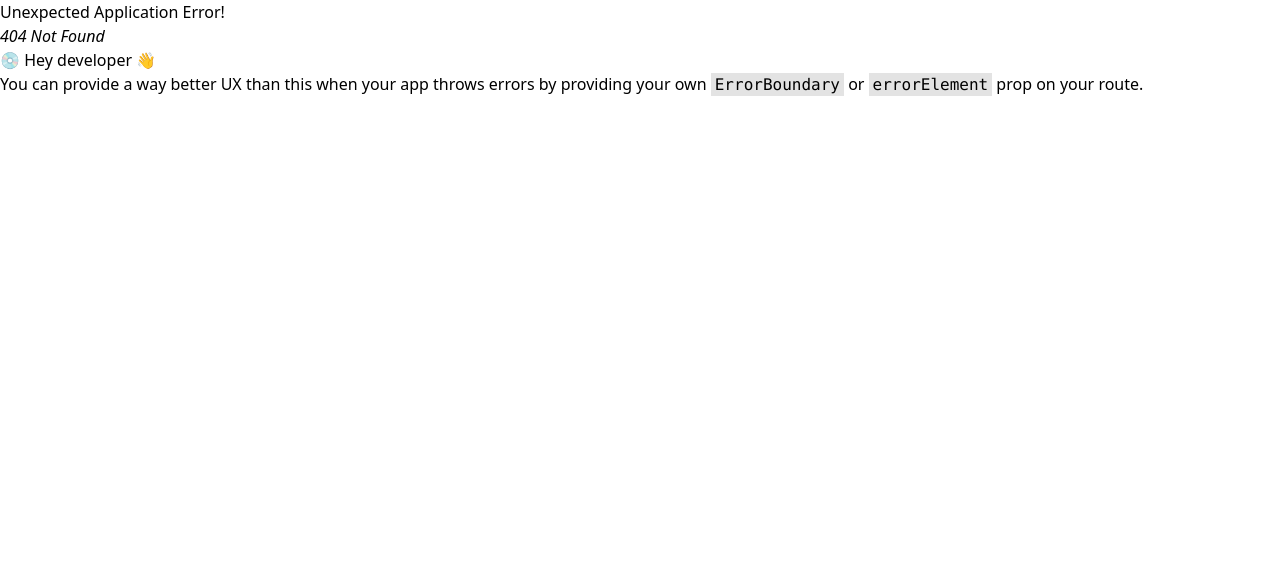
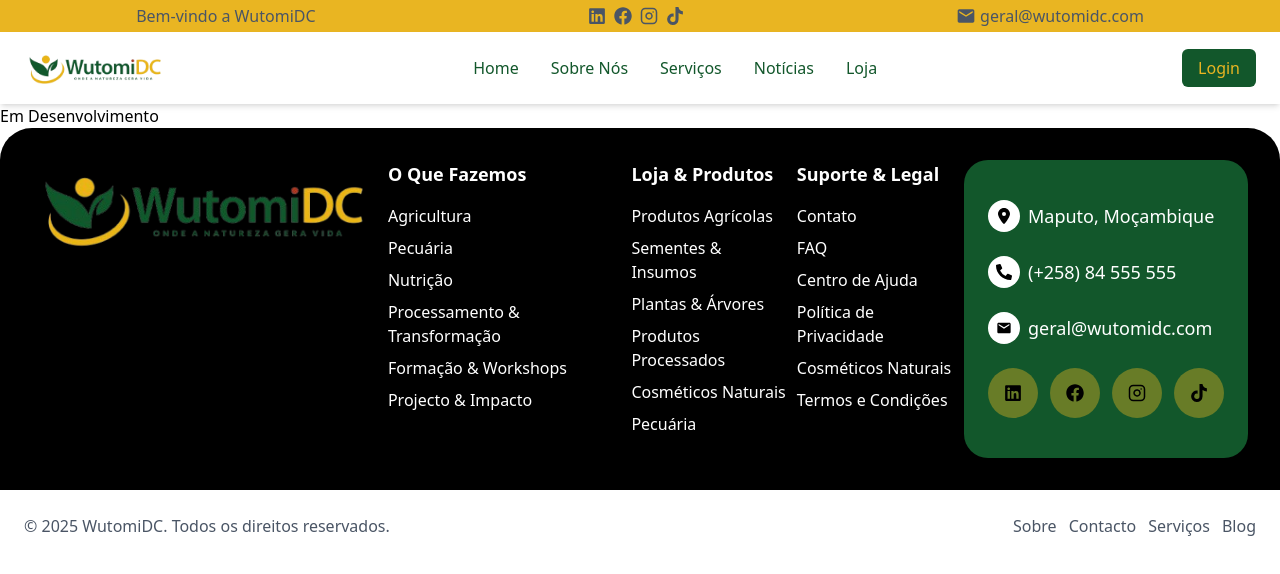
Before and after one commit to 5Salvador/wutomiDC, a React (Vite) app: page /faq in a window 1280 px wide. Before the commit this address had no page. Shown: the top 574 px of the page. Built offline with nearby package versions, Linux system fonts and the light colour scheme.

Commit message:
Paginas e Logo

```diff
--- a/src/components/Footer.jsx
+++ b/src/components/Footer.jsx
@@ -16,7 +16,7 @@
         <div className="w-full py-8 p-8 mx-auto flex flex-col md:flex-row justify-between gap-2">
             {/* Logo */}
             <div className="flex flex-col items-center">
-                <img src="./WutomiDC.png" alt="WutomiDC Logo" />
+                <img src="/WutomiDC.png" alt="WutomiDC Logo" />
             </div>
 
             <div className="flex flex-col space-y-4">
--- a/src/components/Navbar.jsx
+++ b/src/components/Navbar.jsx
@@ -97,7 +97,7 @@
           {/* Logo */}
           <div className="flex items-center gap-2">
             <img
-              src="./WutomiDC.png"
+              src="/WutomiDC.png"
               alt="WutomiDC Logo"
               className="h-10 w-auto object-contain"
             />
--- /dev/null
+++ b/src/pages/About/AgricultoresParceiros.jsx
@@ -0,0 +1,11 @@
+import React from 'react'
+
+const AgricultoresParceiros = () => {
+  return (
+    <section>
+        Em Desenvolvimento
+    </section>
+  )
+}
+
+export default AgricultoresParceiros
--- /dev/null
+++ b/src/pages/About/FAQ.jsx
@@ -0,0 +1,11 @@
+import React from 'react'
+
+const FAQ = () => {
+  return (
+    <section>
+        Em Desenvolvimento
+    </section>
+  )
+}
+
+export default FAQ
--- /dev/null
+++ b/src/pages/About/Testemunhos.jsx
@@ -0,0 +1,13 @@
+import React from 'react'
+
+const Testemunhos = () => {
+  return (
+    <>
+    <section>
+        Em Desenvolvimento
+    </section>
+    </>
+  )
+}
+
+export default Testemunhos
```
Also changed, not shown: src/router/Router.jsx (+15 -0 lines).
